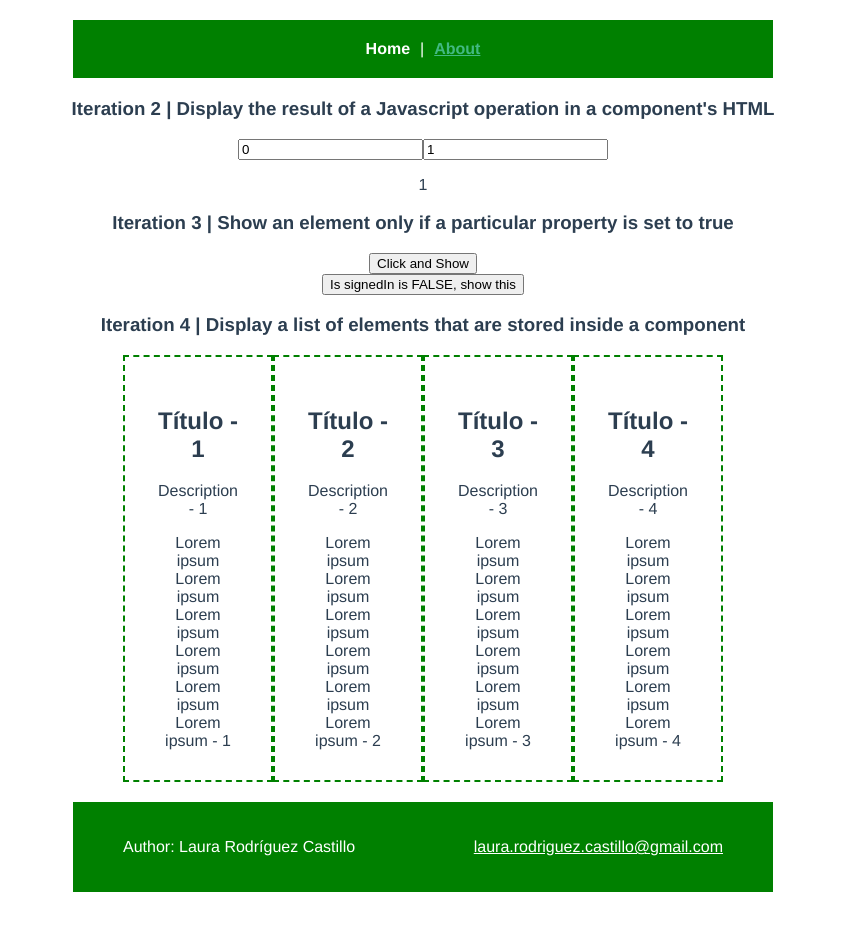
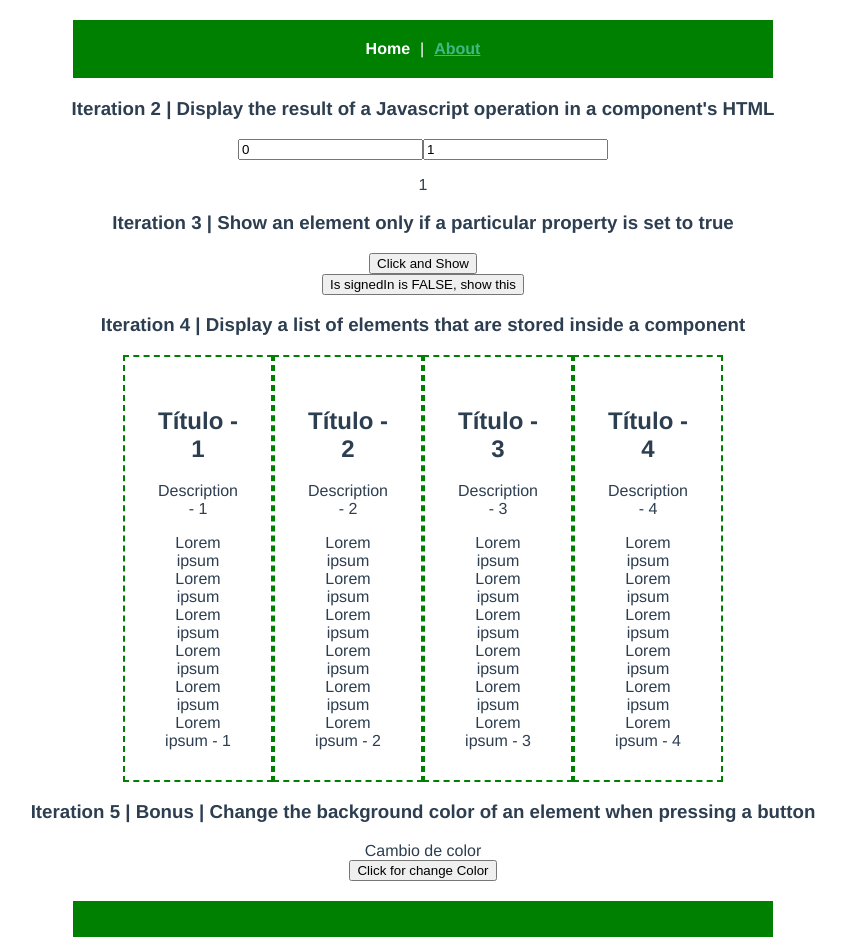
Before and after one commit to superpensando/lab-vue-basics, a Vue app: page /#/ in a window 1280 px wide. Shown: the top 937 px of the page, without its empty margins (217-1063 px from the left). Before the commit the page ends 912 px from the top, so only its background shows below. Built offline with nearby package versions, Linux system fonts and the light colour scheme.

Commit message:
Iteration 5 | Bonus | Change the background color of an element when pressing a button

```diff
--- a/src/views/HomeView.vue
+++ b/src/views/HomeView.vue
@@ -21,6 +21,13 @@
         <PostC  v-for="post in posts" :title="post.title" :description="post.description" :content="post.content" :idPost="post.id" :key="post.id"/>
       </div>
     </div>
+    <div>
+      <h3>Iteration 5 | Bonus | Change the background color of an element when pressing a button</h3>
+      <div>
+        <div :class="changeColor ? 'isChangeColor' : ''">Cambio de color</div>
+        <button @click="changeColor = !changeColor">Click for change Color</button>
+      </div>
+    </div>
 
   </div>
 </template>
@@ -38,6 +45,7 @@ export default {
       num1:0,
       num2:1,
       signedIn:false,
+      changeColor:false,
       posts: [
         {
           id: 1,
@@ -70,7 +78,7 @@ export default {
     result() {
       return this.num1 + this.num2;
     }
-  }
+  },
 
 }
 </script>
@@ -83,4 +91,11 @@ export default {
    max-width:600px;
    width:100%;
 }
+.isChangeColor {
+  max-width:600px;
+  width:100%;
+  background-color: green;
+  color:white;
+  margin:0 auto;
+}
 </style>
```
